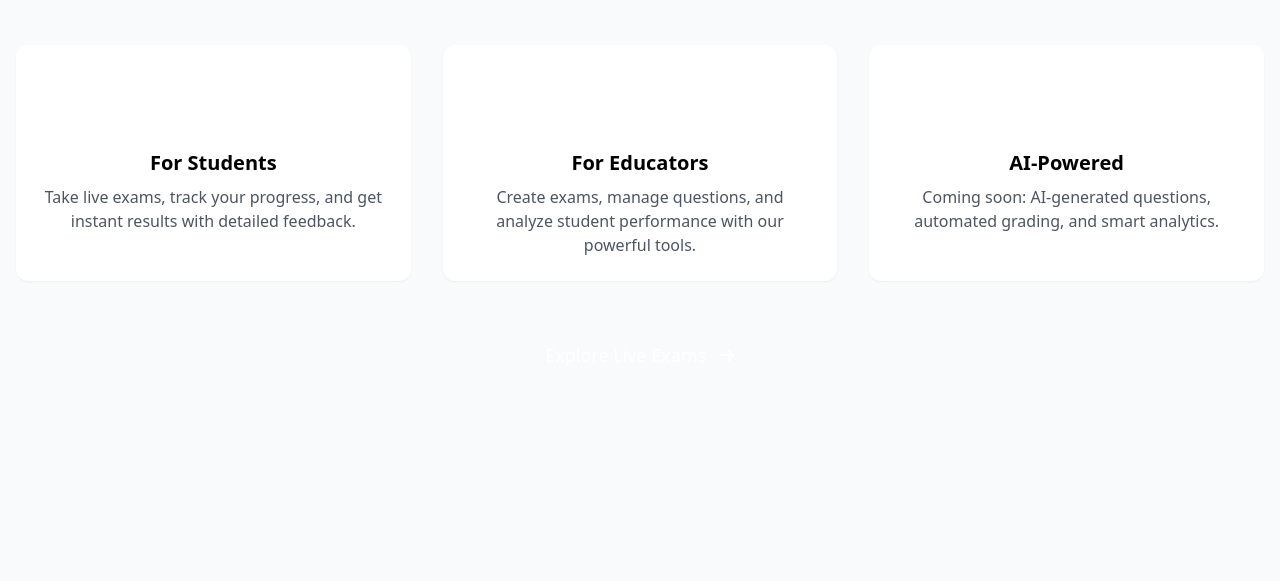
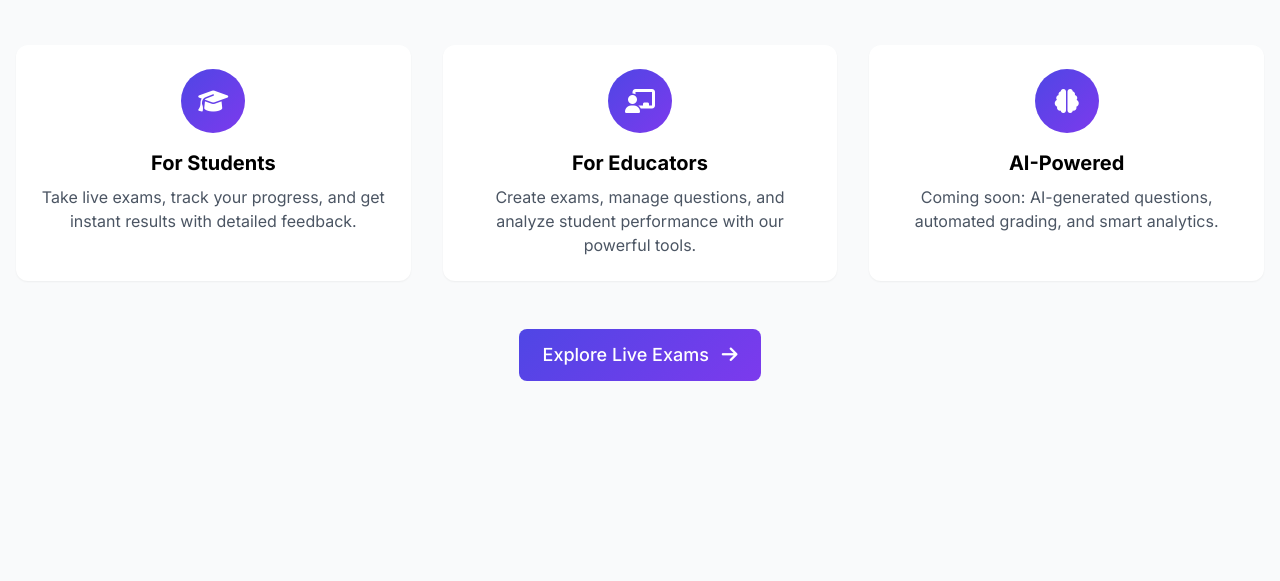
Before and after one commit to sadmanpro/new-exam-system, a plain HTML site: page index.html in a window 1280 px wide. Shown: the part 219-800 px from the top of the page. Drawn offline with nearby package versions, Linux system fonts and the light colour scheme; files that its build step writes are made by us from their sources.

Commit message:
index.html

```diff
--- a/index.html
+++ b/index.html
@@ -8,9 +8,12 @@
   <script src="https://cdn.tailwindcss.com"></script>
   <script src="https://cdn.jsdelivr.net/npm/@preline/preline@2.0.0/dist/preline.min.js"></script>
   <link rel="stylesheet" href="https://cdnjs.cloudflare.com/ajax/libs/font-awesome/6.4.0/css/all.min.css">
-  <link rel="stylesheet" href="styles.css">
+  <link rel="stylesheet" href="style.css">
 </head>
 <body class="bg-gray-50">
+   <link rel="stylesheet" href="assets/style.css">
+  <script src="assets/script.js"></script>
+
   <!-- Auth Modal -->
   <div id="auth-modal" class="hidden fixed inset-0 bg-black bg-opacity-50 flex items-center justify-center z-50">
     <div class="bg-white rounded-xl p-8 w-full max-w-md">
```
